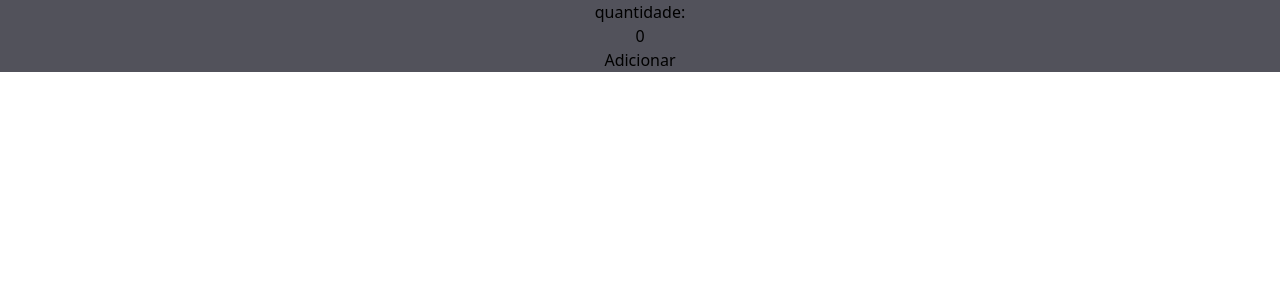
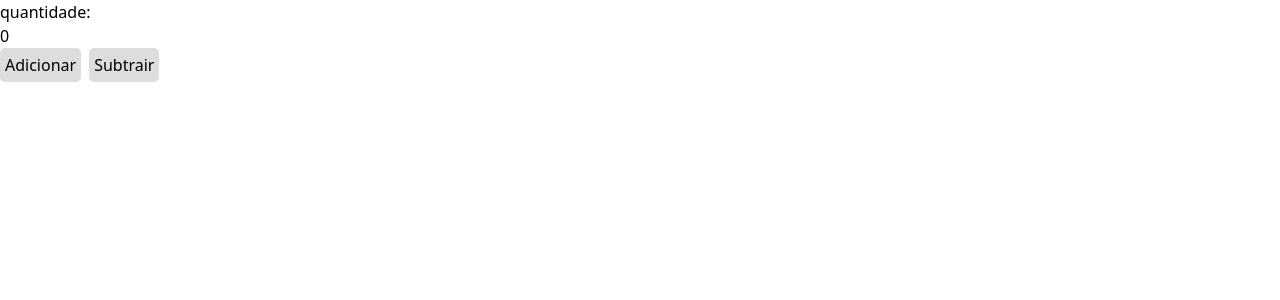
Before and after one commit to cleversonandrade/Estudos_React, a Next.js app: page /usestate/usestate in a window 1280 px wide. Shown: the top 300 px of the page. Built offline with nearby package versions, Linux system fonts and the light colour scheme.

Commit message:
elevacao_de_state

```diff
--- /dev/null
+++ b/src/components/DisplayState.tsx
@@ -0,0 +1,12 @@
+interface IpropsDisplayState{
+    valor: number,
+
+}
+
+export default function DisplayState(props:IpropsDisplayState) {
+    return(
+        <div>
+            {props.valor}
+        </div>
+    )
+}
--- a/src/pages/usestate/usestate.tsx
+++ b/src/pages/usestate/usestate.tsx
@@ -1,19 +1,30 @@
 import { useState } from "react";
+import DisplayState from "@/components/DisplayState";
 
 export default function usestate() {
     // eslint-disable-next-line react-hooks/rules-of-hooks
     const [cont, setCont] = useState<number>(0);
-    let c = cont
-    c++
 
-    function add() {
+    function adicionar() {
+        let c = cont
+        c++
+        setCont(c)
+    }
+
+    function subtrair() {
+        let c = cont
+        c--
         setCont(c)
     }
 
     return(
-        <div className={'flex flex-col text-center bg-zinc-600  h-1/2'}>
-            quantidade: <div>{cont}</div>
-            <button onClick={add}>Adicionar</button>
+        <div>
+            quantidade:
+            <DisplayState valor={cont}></DisplayState>
+            <div className="flex gap-2">
+                <button className="btnPadrao" onClick={adicionar}>Adicionar</button>
+                <button className="btnPadrao" onClick={subtrair}>Subtrair</button>
+            </div>
         </div>
     )
 }
--- a/src/styles/globals.css
+++ b/src/styles/globals.css
@@ -7,3 +7,10 @@
 :root {
 
 }
+
+.btnPadrao {
+    display: flex;
+    background-color: #ddd;
+    padding: 5px;
+    border-radius: 5px;
+}
```
